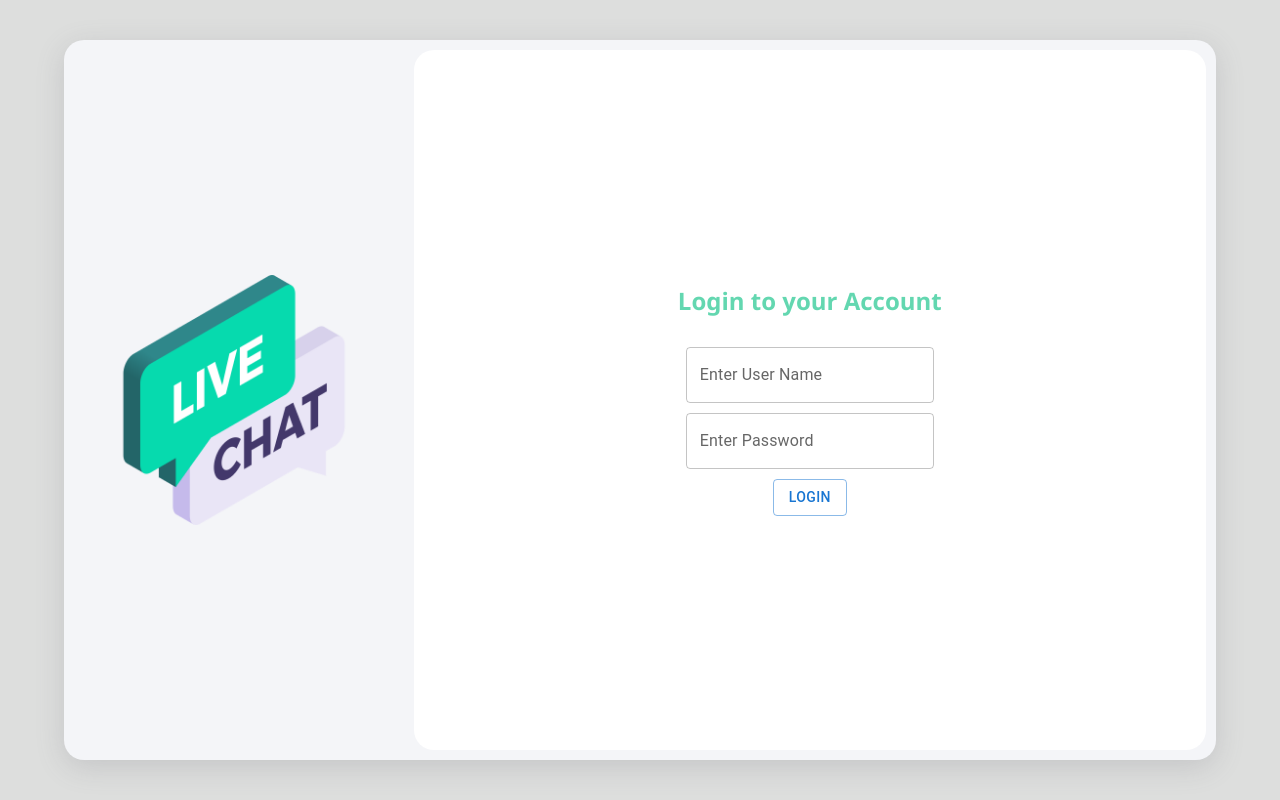
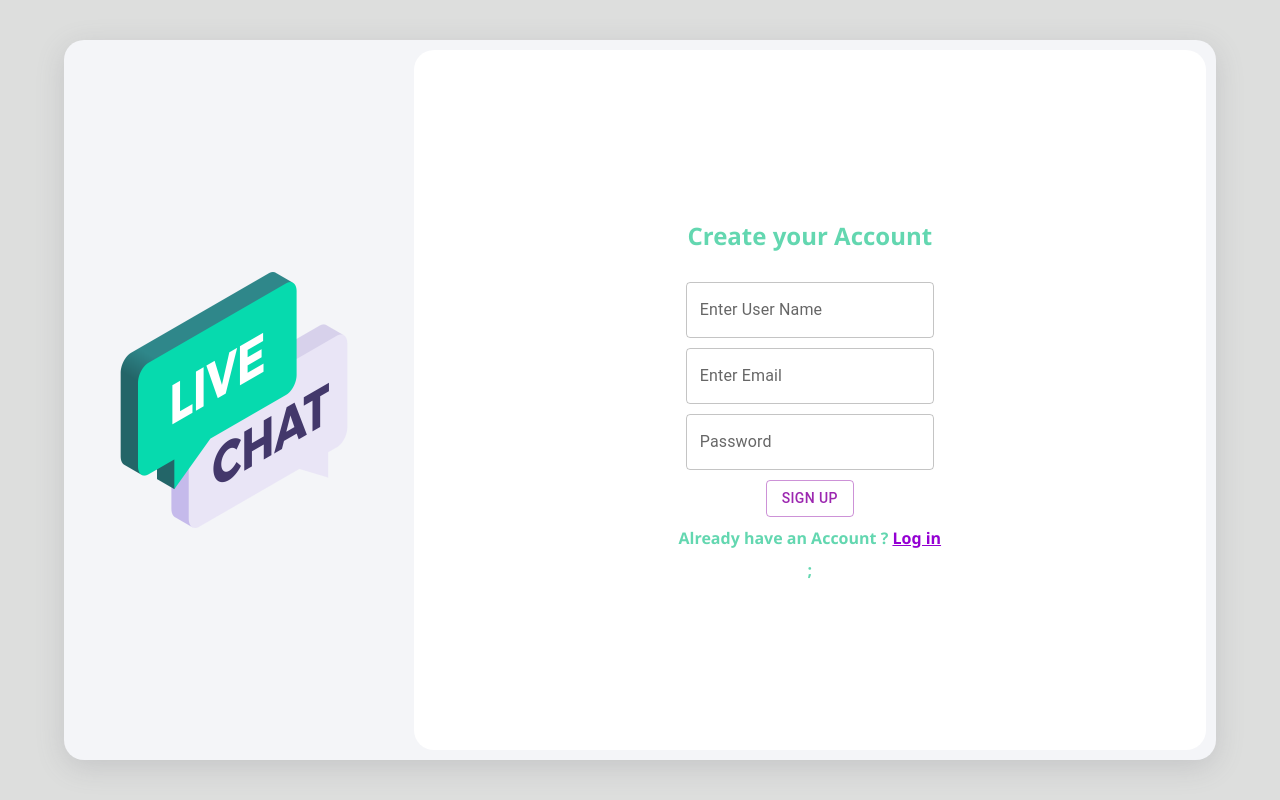
Before and after one commit to kishoresai8883/Chat-App, a React (Create React App) app: page / in a window 1280 px wide. Built offline with nearby package versions, Linux system fonts and the light colour scheme.

Commit message:
login & logout functionality implemented

```diff
--- a/package.json
+++ b/package.json
@@ -11,6 +11,7 @@
     "@testing-library/jest-dom": "^5.17.0",
     "@testing-library/react": "^13.4.0",
     "@testing-library/user-event": "^13.5.0",
+    "axios": "^1.6.7",
     "framer-motion": "^11.0.5",
     "react": "^18.2.0",
     "react-dom": "^18.2.0",
--- a/src/Components/Login.js
+++ b/src/Components/Login.js
@@ -1,21 +1,310 @@
-import React from 'react'
+/*import React, { useState } from 'react'
 import logo from '../Images/live-chat_512px.png'
-import { Button, TextField } from '@mui/material'
+import { Button, TextField, backdrop, CircularProgress } from '@mui/material'
 
 const Login = () => {
+  const { showLogin, setShowLogin } = useState(false);
   return (
     <div className='login-container'>
       <div className='image-container'>
         <img src={logo} alt='Logo' className='logo'/>
       </div>
-      <div className='login-box'>
+      {showLogin && (
+        <div className='login-box'>
         <p className='login-text'>Login to your Account</p>
         <TextField id="standard-basic" label="Enter User Name" variant="outlined" />
         <TextField id="outlined-password-input" label="Enter Password" type='password' autoComplete='current-password' />
         <Button variant="outlined">Login</Button>
+        <p>Don't have an Account? {" "}
+          <span
+          className="hyper"
+          onClick={() => {
+            setShowLogin(true);
+          }}
+          >Sign Up</span>
+        </p>
       </div>
+      )}
+      { !showLogin && (
+          <div className="login-box">
+            <p className="login-text">Create your Account</p>
+            <TextField
+              id="standard-basic"
+              label="Enter User Name"
+              variant="outlined"
+              color="secondary"
+              name="name"
+              helperText=""
+            />
+            <TextField
+              id="standard-basic"
+              label="Enter Email Address"
+              variant="outlined"
+              color="secondary"
+              name="email"
+            />
+            <TextField
+              id="outlined-password-input"
+              label="Password"
+              type="password"
+              autoComplete="current-password"
+              color="secondary"
+              name="password"
+            />
+            <Button
+              variant="outlined"
+              color="secondary"
+            >
+              Sign Up
+            </Button>
+            <p>
+              Already have an Account ? {" "}
+              <span
+                className="hyper"
+                onClick={() => {
+                  setShowLogin(true);
+                }}
+              >
+                Log in
+              </span>
+            </p>
+          </div>
+        )}
     </div>
   )
 }
 
 export default Login
+*/
+
+import React, { useState } from "react";
+import logo from "../Images/live-chat_512px.png";
+import { Backdrop, Button, CircularProgress, TextField } from "@mui/material";
+import axios from "axios";
+import { useNavigate } from "react-router-dom";
+import Toaster from "./Toaster";
+
+function Login() {
+  const [showlogin, setShowLogin] = useState(false);
+  const [data, setData] = useState({ name: "", email: "", password: "" });
+  const [loading, setLoading] = useState(false);
+
+  const [logInStatus, setLogInStatus] = React.useState("");
+  const [signInStatus, setSignInStatus] = React.useState("");
+
+  const navigate = useNavigate();
+
+  const changeHandler = (e) => {
+    setData({ ...data, [e.target.name]: e.target.value });
+  };
+
+  const loginHandler = async (e) => {
+    setLoading(true);
+    console.log(data);
+    try {
+      const config = {
+        headers: {
+          "Content-type": "application/json",
+        },
+      };
+
+      const response = await axios.post(
+        "http://localhost:8000/user/login/",
+        data,
+        config
+      );
+      console.log("Login : ", response);
+      setLogInStatus({ msg: "Success", key: Math.random() });
+      setLoading(false);
+      localStorage.setItem("userData", JSON.stringify(response));
+      navigate("/app/welcome");
+    } catch (error) {
+      setLogInStatus({
+        msg: "Invalid User name or Password",
+        key: Math.random(),
+      });
+    }
+    setLoading(false);
+  };
+
+  const signUpHandler = async () => {
+    setLoading(true);
+    try {
+      const config = {
+        headers: {
+          "Content-type": "application/json",
+        },
+      };
+
+      const response = await axios.post(
+        "http://localhost:8000/user/register/",
+        data,
+        config
+      );
+      console.log(response);
+      setSignInStatus({ msg: "Success", key: Math.random() });
+      navigate("/app/welcome");
+      localStorage.setItem("userData", JSON.stringify(response));
+      setLoading(false);
+    } catch (error) {
+      console.log(error);
+      if (error.response.status === 405) {
+        setLogInStatus({
+          msg: "User with this email ID already Exists",
+          key: Math.random(),
+        });
+      }
+      if (error.response.status === 406) {
+        setLogInStatus({
+          msg: "User Name already Taken, Please take another one",
+          key: Math.random(),
+        });
+      }
+      setLoading(false);
+    }
+  };
+
+  return (
+    <>
+      <Backdrop
+        sx={{ color: "#fff", zIndex: (theme) => theme.zIndex.drawer + 1 }}
+        open={loading}
+      >
+        <CircularProgress color="secondary" />
+      </Backdrop>
+      <div className="login-container">
+        <div className="image-container">
+          <img src={logo} alt="Logo" className="welcome-logo" />
+        </div>
+        {showlogin && (
+          <div className="login-box">
+            <p className="login-text">Login to your Account</p>
+            <TextField
+              onChange={changeHandler}
+              id="standard-basic"
+              label="Enter User Name"
+              variant="outlined"
+              color="secondary"
+              name="name"
+              onKeyDown={(event) => {
+                if (event.code === "Enter") {
+                  // console.log(event);
+                  loginHandler();
+                }
+              }}
+            />
+            <TextField
+              onChange={changeHandler}
+              id="outlined-password-input"
+              label="Password"
+              type="password"
+              autoComplete="current-password"
+              color="secondary"
+              name="password"
+              onKeyDown={(event) => {
+                if (event.code === "Enter") {
+                  // console.log(event);
+                  loginHandler();
+                }
+              }}
+            />
+            <Button
+              variant="outlined"
+              color="secondary"
+              onClick={loginHandler}
+              isLoading
+            >
+              Login
+            </Button>
+            <p>
+              Don't have an Account ?{" "}
+              <span
+                className="hyper"
+                onClick={() => {
+                  setShowLogin(false);
+                }}
+              >
+                Sign Up
+              </span>
+            </p>
+            { logInStatus ? (
+              <Toaster key={logInStatus.key} message={logInStatus.msg}/>
+            ) : null };
+          </div>
+        )}
+        {!showlogin && (
+          <div className="login-box">
+            <p className="login-text">Create your Account</p>
+            <TextField
+              onChange={changeHandler}
+              id="standard-basic"
+              label="Enter User Name"
+              variant="outlined"
+              color="secondary"
+              name="name"
+              helperText=""
+              onKeyDown={(event) => {
+                if (event.code === "Enter") {
+                  // console.log(event);
+                  signUpHandler();
+                }
+              }}
+            />
+            <TextField
+              onChange={changeHandler}
+              id="standard-basic"
+              label="Enter Email"
+              variant="outlined"
+              color="secondary"
+              name="email"
+              onKeyDown={(event) => {
+                if (event.code === "Enter") {
+                  // console.log(event);
+                  signUpHandler();
+                }
+              }}
+            />
+            <TextField
+              onChange={changeHandler}
+              id="outlined-password-input"
+              label="Password"
+              type="password"
+              autoComplete="current-password"
+              color="secondary"
+              name="password"
+              onKeyDown={(event) => {
+                if (event.code === "Enter") {
+                  // console.log(event);
+                  signUpHandler();
+                }
+              }}
+            />
+            <Button
+              variant="outlined"
+              color="secondary"
+              onClick={signUpHandler}
+            >
+              Sign Up
+            </Button>
+            <p>
+              Already have an Account ? {" "}
+              <span
+                className="hyper"
+                onClick={() => {
+                  setShowLogin(true);
+                }}
+              >
+                Log in
+              </span>
+            </p>
+            { signInStatus ? (
+              <Toaster key={signInStatus.key} message={signInStatus.msg}/>
+            ) : null };
+          </div>
+        )}
+      </div>
+    </>
+  );
+}
+
+export default Login;
--- /dev/null
+++ b/src/Components/Toaster.js
@@ -0,0 +1,44 @@
+import { Alert, IconButton, Snackbar } from "@mui/material";
+import CloseIcon from '@mui/icons-material/Close';
+import React from "react";
+
+export default function Toaster({ message }) {
+  const [open, setOpen] = React.useState(true);
+
+  function handleClose(event, reason) {
+    if (reason === "clickaway") {
+      return;
+    }
+    setOpen(false);
+  }
+
+  return (
+    <div>
+      <Snackbar
+        anchorOrigin={{
+          vertical: "top",
+          horizontal: "right"
+        }}
+        open={open}
+        autoHideDuration={3000}
+        onClose={handleClose}
+        variant="warning"
+        ContentProps={{
+          "aria-describedby": "message-id"
+        }}
+        message={message}
+        action={[
+          <IconButton key="close" onClick={handleClose}>
+            <CloseIcon />
+          </IconButton>
+        ]}
+      >
+
+      <Alert onClose={handleClose} severity="warning" sx={{ width: '30vw' }}>
+      {message}
+      </Alert>
+
+      </Snackbar>
+    </div>
+  );
+}
--- a/src/Components/Welcome.js
+++ b/src/Components/Welcome.js
@@ -1,12 +1,26 @@
 import React from 'react'
 import { useSelector } from 'react-redux'
+import { useNavigate } from 'react-router-dom'
+import { motion } from 'framer-motion'
 import logo from '../Images/live-chat_512px.png'
 
 const Welcome = () => {
   const lightTheme = useSelector((state) => state.themeKey);
+  const userData = JSON.parse(localStorage.getItem("userData"));
+  console.log(userData);
+  const nav = useNavigate();
+  if (!userData) {
+    console.log("User Not Authenticated");
+    nav("/");
+  }
+
   return (
     <div className={'welcome-container' + (lightTheme ? "" : " dark")}>
-      <img src={logo} className='welcome-logo' alt='Logo'/>
+      <motion.img
+        drag
+        whileTap={{ scale: 1.05, rotate: 360 }}
+        src={logo} className='welcome-logo' alt='Logo'/>
+      <b>Hi, {userData.data.name} 👋</b>
       <p>View and text directly to people present in the chat Rooms.</p>
     </div>
   )
```
Also changed, not shown: src/Components/Sidebar.js (+9 -0 lines), 1 other file (tests, documents, lock files or other folders).
